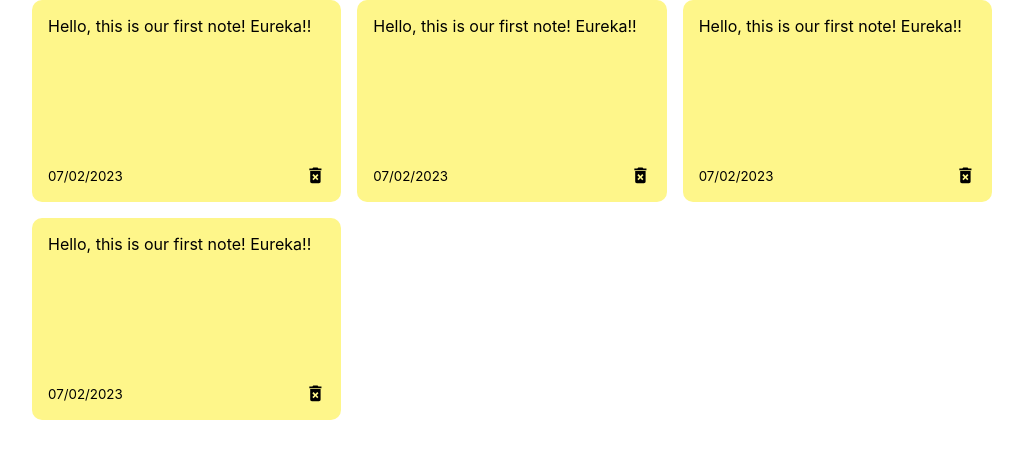
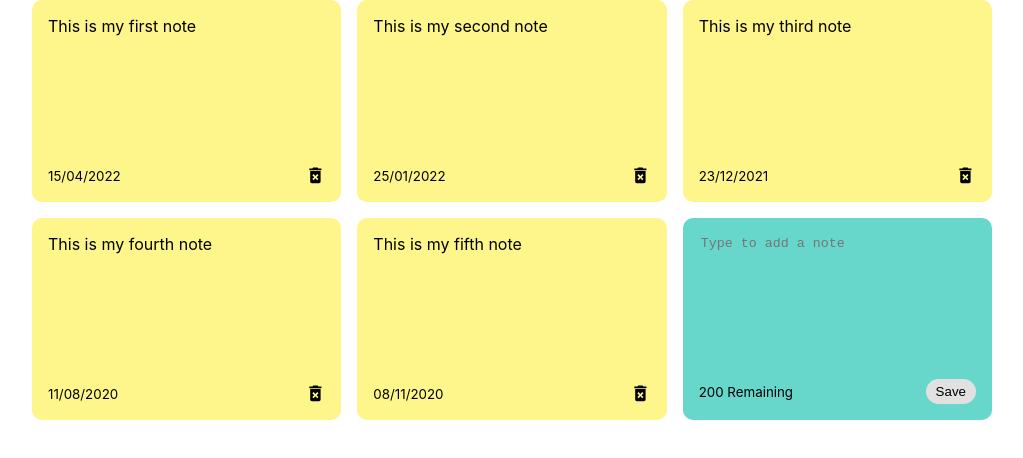
Before and after one commit to thedeveloperske/react-notes-app, a React (Create React App) app: page / in a window 1280 px wide. Shown: the top 458 px of the page, without its empty margins (128-1151 px from the left). Built offline with nearby package versions, Linux system fonts and the light colour scheme; the HTML template or start-up script is replaced by a standard one.

Commit message:
Added new note

```diff
--- a/src/App.js
+++ b/src/App.js
@@ -24,12 +24,17 @@
       id: nanoid(),
       text: "This is my fourth note",
       date: "11/08/2020"
+    },
+    {
+      id: nanoid(),
+      text: "This is my fifth note",
+      date: "08/11/2020"
     }
   ]);
 
   return (
     <div className='container'>
-      <NotesList/>
+      <NotesList notes={notes}/>
     </div>
   )
 }
--- /dev/null
+++ b/src/components/AddNote.js
@@ -0,0 +1,17 @@
+import React from 'react'
+
+const AddNote = () => {
+  return (
+    <div className='note new'>
+        <textarea rows="8" cols="10" placeholder='Type to add a note'>
+
+        </textarea>
+        <div className='note-footer'>
+            <small>200 Remaining</small>
+            <button className='save'>Save</button>
+        </div>
+    </div>
+  )
+}
+
+export default AddNote
--- a/src/components/Note.js
+++ b/src/components/Note.js
@@ -1,12 +1,12 @@
 import React from 'react'
 import { MdDeleteForever } from 'react-icons/md';
 
-const Note = () => {
+const Note = ({id, text, date}) => {
   return (
     <div className='note'>
-        <span>Hello, this is our first note! Eureka!!</span>
+        <span>{text}</span>
         <div className='note-footer'>
-            <small>07/02/2023</small>
+            <small>{date}</small>
             <MdDeleteForever className='delete-icon' size='1.3em'/>
         </div>
     </div>
--- a/src/components/NotesList.js
+++ b/src/components/NotesList.js
@@ -1,13 +1,14 @@
 import React from 'react';
+import AddNote from './AddNote';
 import Note from './Note';
 
-const NotesList = () => {
+const NotesList = ({notes}) => {
   return (
     <div className='notes-list'>
-        <Note/>
-        <Note/>
-        <Note/>
-        <Note/>
+      {notes.map((note) =>
+        <Note id={note.id} text = {note.text} date = {note.date} key={note.id}/>
+      )}
+      <AddNote/>
     </div>
   )
 }
--- a/src/index.css
+++ b/src/index.css
@@ -25,6 +25,32 @@
   grid-template-columns: repeat(auto-fit,minmax(250px, 1fr));
 }
 
+.note.new {
+  background-color: #67d7cc;
+}
+
+textarea {
+  border: none;
+  resize: none;
+  background-color: #67d7cc;
+}
+
+textarea:focus {
+  outline: none;
+}
+
+.save {
+  background-color: #e1e1e1;
+  border: none;
+  border-radius: 15px;
+  padding: 5px 10px 5px 10px;
+}
+
+.save:hover {
+  background-color: #ededed;
+  cursor: pointer;
+}
+
 .note {
   background-color: #fef68a;
   border-radius: 10px;
```
